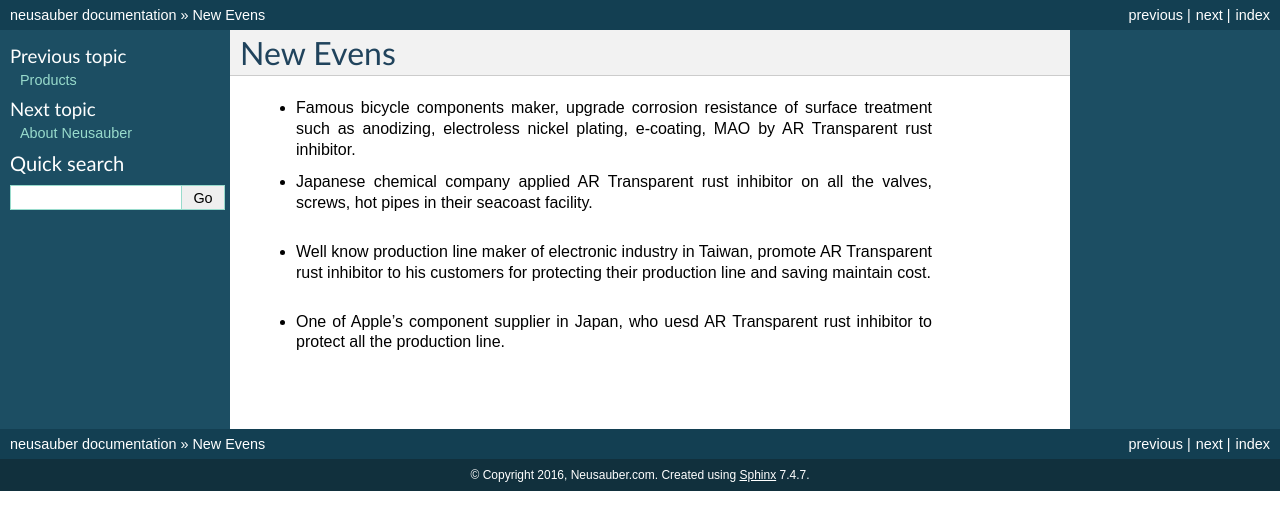
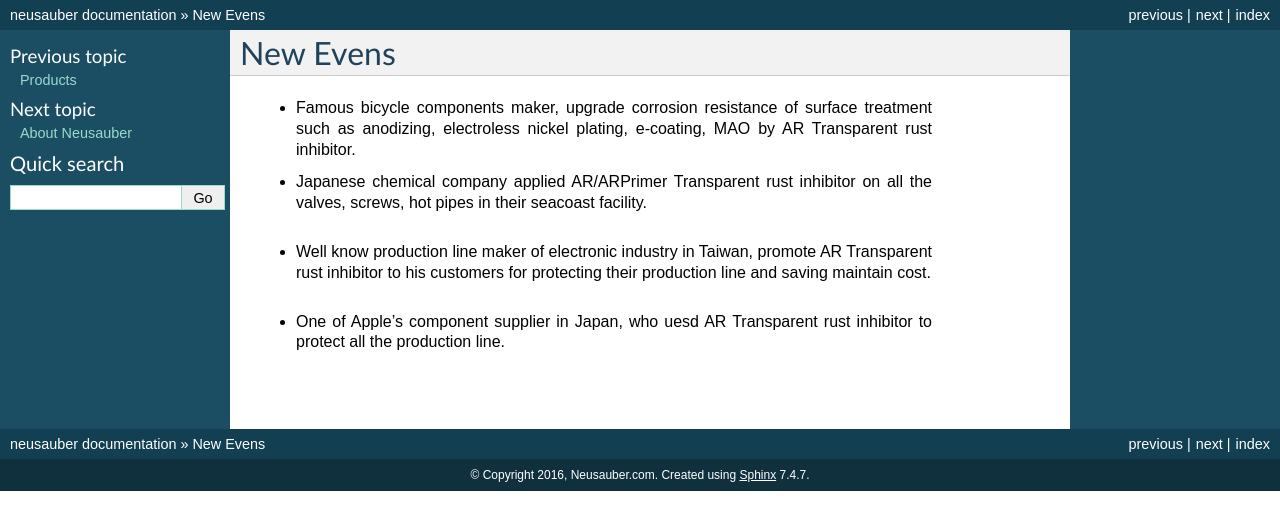
Before and after one commit to rexiap/neusauber, a Sphinx documentation site: the page built from docs/documents.rst, in a window 1280 px wide. Shown: the top 530 px of the page. Built offline with Sphinx 7.4.7, drawn with Linux system fonts in a browser that asks for light colours.

Commit message:
Google Docs reST Editor@2017-3-31 10:42:37

```diff
--- a/docs/documents.rst
+++ b/docs/documents.rst
@@ -31,7 +31,7 @@ New Evens
     <table cellspacing="0" cellpadding="0" style="width:91%">
     <tbody>
     <tr><td style="width:100%;vertical-align:Top;padding-top:5px;padding-bottom:5px;padding-left:5px;padding-right:5px"><ul style="list-style:disc;list-style-image:inherit;padding:0px 40px;margin:initial"><li style="list-style:inherit;list-style-image:inherit">Famous bicycle components maker, upgrade corrosion resistance of surface treatment such as anodizing, electroless nickel plating, e-coating, MAO by AR Transparent rust inhibitor.</li></ul></td></tr>
-    <tr><td style="vertical-align:Top;padding-top:5px;padding-bottom:5px;padding-left:5px;padding-right:5px"><ul style="list-style:disc;list-style-image:inherit;padding:0px 40px;margin:initial"><li style="list-style:inherit;list-style-image:inherit">Japanese chemical company applied AR Transparent rust inhibitor on all the valves, screws, hot pipes in their seacoast facility.</li></ul><p></td></tr>
+    <tr><td style="vertical-align:Top;padding-top:5px;padding-bottom:5px;padding-left:5px;padding-right:5px"><ul style="list-style:disc;list-style-image:inherit;padding:0px 40px;margin:initial"><li style="list-style:inherit;list-style-image:inherit">Japanese chemical company applied AR/ARPrimer Transparent rust inhibitor on all the valves, screws, hot pipes in their seacoast facility.</li></ul><p></td></tr>
     <tr><td style="vertical-align:Top;padding-top:5px;padding-bottom:5px;padding-left:5px;padding-right:5px"><ul style="list-style:disc;list-style-image:inherit;padding:0px 40px;margin:initial"><li style="list-style:inherit;list-style-image:inherit">Well know production line maker of electronic industry in Taiwan, promote AR Transparent rust inhibitor to his customers for protecting their production line and saving maintain cost. </li></ul><p></td></tr>
     <tr><td style="vertical-align:Top;padding-top:5px;padding-bottom:5px;padding-left:5px;padding-right:5px"><ul style="list-style:disc;list-style-image:inherit;padding:0px 40px;margin:initial"><li style="list-style:inherit;list-style-image:inherit">One of Apple’s  component supplier in Japan, who uesd AR Transparent rust inhibitor to protect all the production line. </li></ul></td></tr>
     <tr><td style="vertical-align:Top;padding-top:5px;padding-bottom:5px;padding-left:5px;padding-right:5px"><p></td></tr>
```
